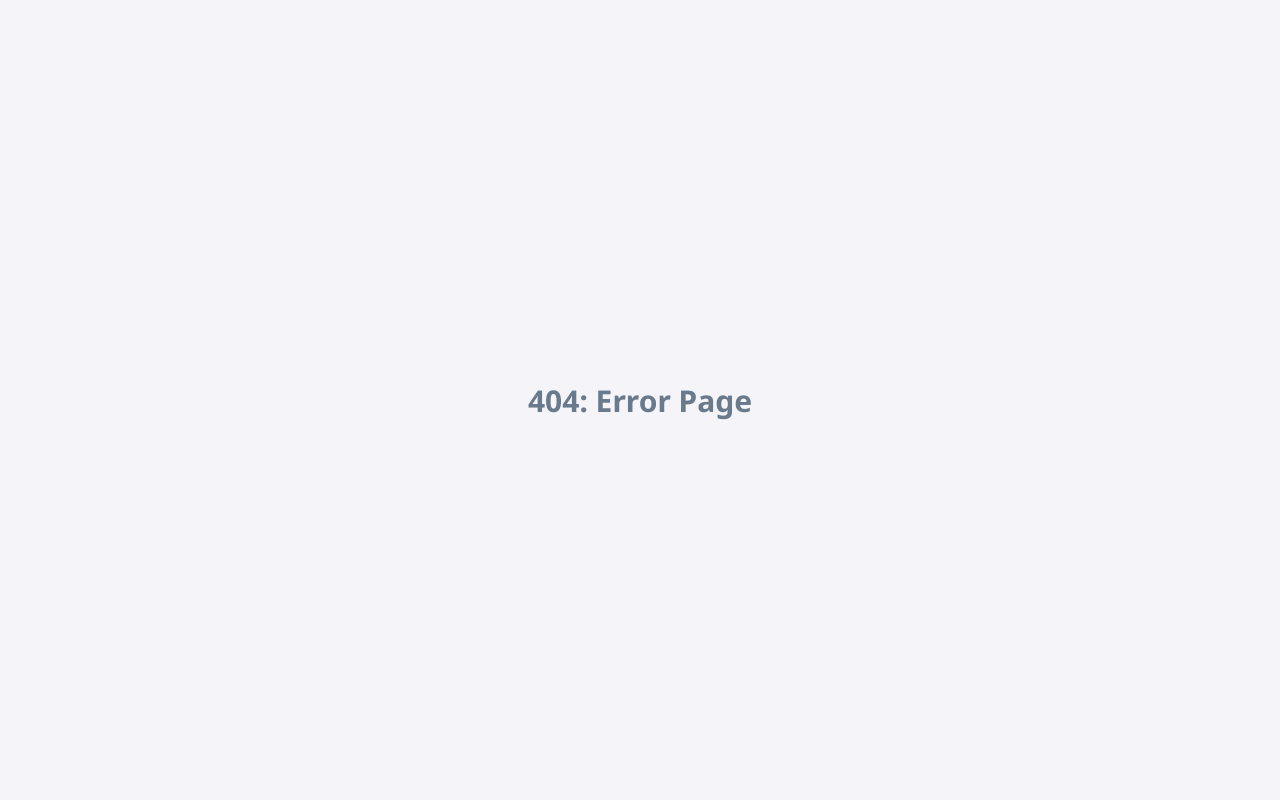
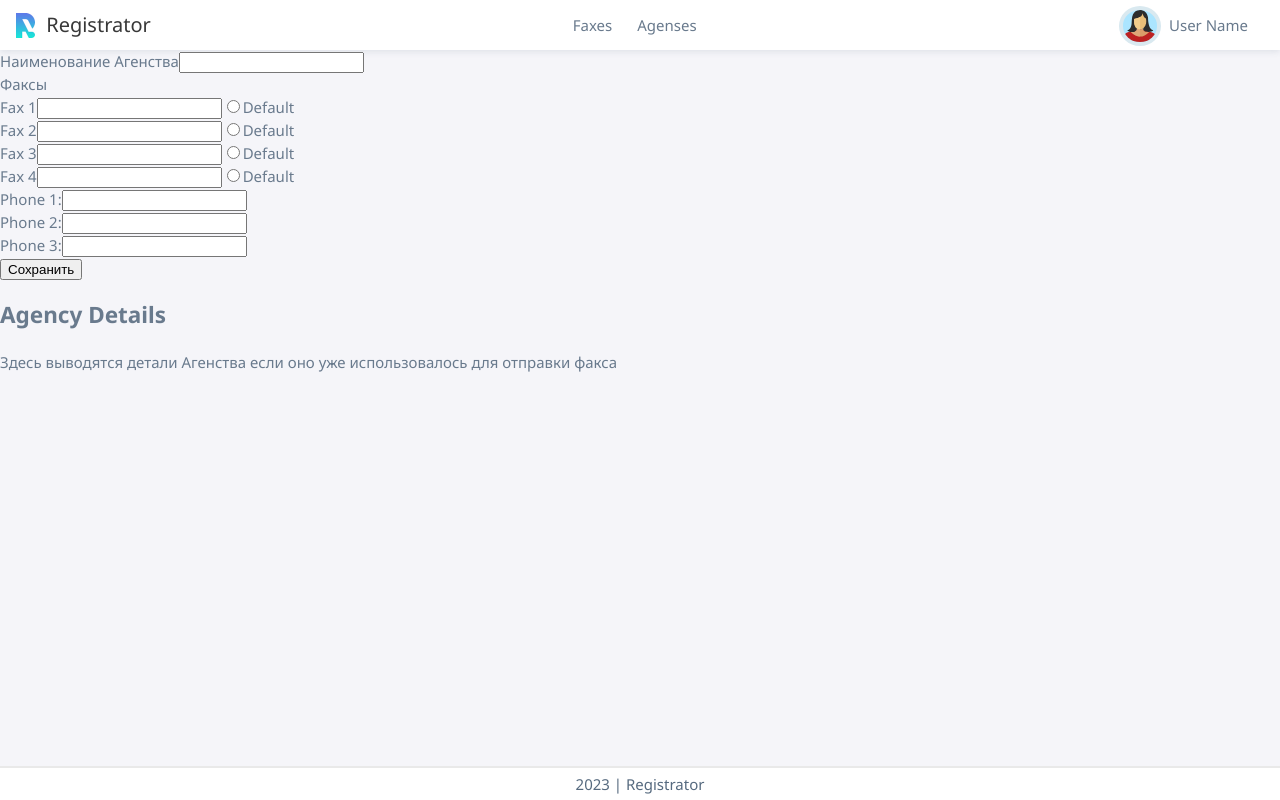
Before and after one commit to rail-sabirov/registrator, a React (Vite) app: page /agencies/1 in a window 1280 px wide. Before the commit this address had no page. Built offline with nearby package versions, Linux system fonts and the light colour scheme.

Commit message:
Agency page, next step

```diff
--- a/src/main.tsx
+++ b/src/main.tsx
@@ -8,6 +8,7 @@ import { LoginPage } from './pages/LoginPage/LoginPage.tsx'
 import FaxPage from './pages/FaxPage/FaxPage.tsx'
 import MainLayout from './layouts/MainLayout/MainLayout.tsx'
 import { RequireAuth } from './helpers/RequireAuth.tsx'
+import AgencyPage from './pages/AgencyPage/AgencyPage.tsx'
 
 const router = createBrowserRouter([
   {
@@ -30,6 +31,16 @@ const router = createBrowserRouter([
         path: "agencies",
         element: <h1>Agency List Page</h1>,
       },
+      {
+        path: "agencies/:agencySlug",
+        element: <AgencyPage />,
+      },
+
+      // При переходе в корень, редиректим на страницу факсов
+      {
+        index: true,
+        element: <Navigate to="/faxes" replace />,
+      }
     ],
   },
 
@@ -37,12 +48,6 @@ const router = createBrowserRouter([
   {
     path: "*",
     element: <h1>404: Error Page</h1>,
-  },
-
-  // При переходе в корень, редиректим на страницу факсов
-  {
-    path: "/",
-    element: <Navigate to="/faxes" replace />,
   },
 ]);
 
--- /dev/null
+++ b/src/pages/AgencyPage/AgencyPage.form-template.tsx
@@ -0,0 +1,67 @@
+import { Field, Form, ErrorMessage } from "formik";
+import styles from "./AgencyPage.module.scss";
+
+const formTemplate = () => {
+  return (
+    <Form>
+      <div className={styles["form-field"]}>
+        <label htmlFor="name">Наименование Агенства</label>
+        <Field type="text" id="name" name="name" required />
+        <ErrorMessage name="name" component="div" />
+      </div>
+
+      <div className="fax-numbers">
+        <span>Факсы</span>
+        <div>
+          <label htmlFor="fax1">Fax 1</label>
+          <Field type="tel" name="fax1" required />
+          <Field type="radio" name="defaultFax" value="fax1" />
+          Default
+          <ErrorMessage name="fax1" component="div" />
+          <ErrorMessage name="defaultFax" component="div" />
+        </div>
+        <div>
+          <label htmlFor="fax2">Fax 2</label>
+          <Field type="tel" name="fax2" />
+          <Field type="radio" name="defaultFax" value="fax2" />
+          Default
+          <ErrorMessage name="fax2" component="div" />
+        </div>
+        <div>
+          <label htmlFor="fax3">Fax 3</label>
+          <Field type="tel" name="fax3" />
+          <Field type="radio" name="defaultFax" value="fax3" />
+          Default
+          <ErrorMessage name="fax3" component="div" />
+        </div>
+        <div>
+          <label htmlFor="fax4">Fax 4</label>
+          <Field type="tel" name="fax4" />
+          <Field type="radio" name="defaultFax" value="fax4" />
+          Default
+          <ErrorMessage name="fax4" component="div" />
+        </div>
+      </div>
+
+      <div>
+        <label htmlFor="phone1">Phone 1:</label>
+        <Field type="tel" id="phone1" name="phone1" />
+        <ErrorMessage name="phone1" component="div" />
+      </div>
+      <div>
+        <label htmlFor="phone1">Phone 2:</label>
+        <Field type="tel" id="phone2" name="phone2" />
+        <ErrorMessage name="phone2" component="div" />
+      </div>
+      <div>
+        <label htmlFor="phone1">Phone 3:</label>
+        <Field type="tel" id="phone3" name="phone3" />
+        <ErrorMessage name="phone3" component="div" />
+      </div>
+
+      <button type="submit">Сохранить</button>
+    </Form>
+  );
+};
+
+export default formTemplate;
--- /dev/null
+++ b/src/pages/AgencyPage/AgencyPage.module.scss
@@ -0,0 +1,10 @@
+.agency-page {
+	border: 2px dashed red;
+
+	form {
+
+		.form-field {
+			border: 2px dashed blue;
+		}
+	}
+}
--- /dev/null
+++ b/src/pages/AgencyPage/AgencyPage.tsx
@@ -0,0 +1,48 @@
+import { Formik } from 'formik';
+import formTemplate from "./AgencyPage.form-template";
+import validationSchema from './AgencyPage.validation';
+
+
+const AgencyPage = () => {
+  const initialValues = {
+    name: "",
+
+    fax1: "",
+    fax2: "",
+    fax3: "",
+    fax4: "",
+    defaultFax: "",
+
+    phone1: "",
+    phone2: "",
+    phone3: "",
+
+    email: "",
+  };
+
+  const submitHandler = (values) => {
+    // Обработка отправки формы, например, отправка данных на сервер
+    console.log(values);
+  };
+
+
+  // Инициализация и вывод формы
+  return (
+    <>
+      <Formik
+        initialValues={initialValues}
+        validationSchema={validationSchema}
+        onSubmit={submitHandler}
+      >
+        {formTemplate}
+      </Formik>
+
+      <div className="agency-deatails">
+        <h2>Agency Details</h2>
+        <p>Здесь выводятся детали Агенства если оно уже использовалось для отправки факса</p>
+      </div>
+    </>
+  );
+};
+
+export default AgencyPage;
--- /dev/null
+++ b/src/pages/AgencyPage/AgencyPage.validation.ts
@@ -0,0 +1,51 @@
+import * as Yup from 'yup';
+
+const validationSchema = Yup.object({
+    phone1: Yup.string()
+     .test("phone1_test", "Телефон должен содержать 10 цифр", (value) => value == undefined || (value && value.length >= 10) ? true : false),
+
+    phone2: Yup.string().test(
+      "phone2_test",
+      "Телефон должен содержать 10 цифр",
+      (value) => {
+        if (value == undefined || (value && value.length === 10)) {
+          return true;
+        } else {
+          return false;
+        }
+      }
+    ),
+    phone3: Yup.string().test(
+      "phone3_test",
+      "Телефон должен содержать 10 цифр",
+      (value) => {
+        if (value == undefined || (value && value.length === 10)) {
+          return true;
+        } else {
+          return false;
+        }
+      }
+    ),
+
+    // defaultFax: Yup.string().when(['fax1'], ([fax1], schema) => {
+		// if(fax1) {
+		// 	return schema.notRequired();
+		// }
+
+		// return schema.required();
+    // }),
+
+    defaultFax: Yup.string().when(['fax1', 'fax2'], (faxFields, schema) => {
+      const [fax1, fax2] = faxFields;
+
+      return schema.test({
+        test: value => {
+          // Поле defaultFax обязательно, если заполнено поле fax1 или fax2
+          return (fax1 || fax2) ? !!value : true;
+        },
+        message: 'Введите значение для defaultFax, так как заполнено поле fax1 или fax2',
+      });
+    }),
+});
+
+export default validationSchema;
```
